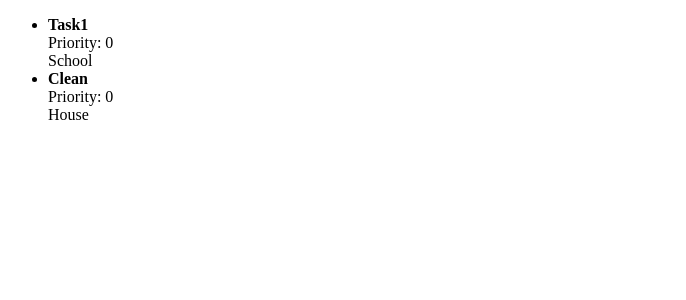
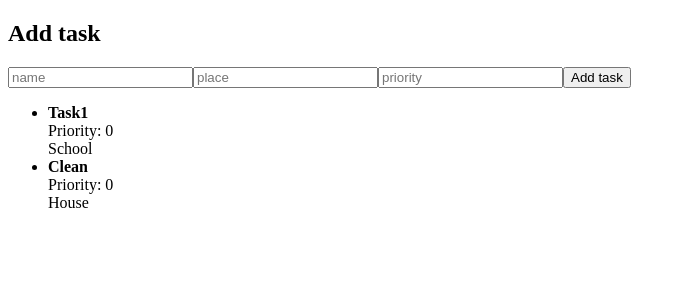
Before and after one commit to arias-ds3/ReactTaskManager, a React (Create React App) app: page / in a window 1280 px wide. Shown: the top 300 px of the page, without its empty margins (0-686 px from the left). Built offline with nearby package versions, Linux system fonts and the light colour scheme.

Commit message:
add task form

```diff
--- a/src/App.js
+++ b/src/App.js
@@ -2,8 +2,11 @@ import './App.css';
 import { useState , useRef, useEffect } from 'react';
 
 function App() {
+  let [name, setName] = useState("")
+  let [place, setPlace] = useState("");
+  let [priority, setPriority] = useState(0);
 
-  let [task, setTask] = useState([
+  let [task, setTasks] = useState([
     {
       name: "Task1",
       place: "School",
@@ -16,8 +19,23 @@ function App() {
     },
   ])
 
+let addTask = () => {
+  let newTask = {
+    name: name,
+      place: place,
+      priority: priority
+  }
+  setTasks([...task, newTask])
+}
+
   return (
     <div>
+      <h2>Add task</h2>
+      <input type="text" placeholder='name' onChange={(e) => { setName(e.currentTarget.value)}}></input>
+      <input type="text" placeholder='place' onChange={(e) => { setPlace(e.currentTarget.value)}}></input>
+      <input type="number" placeholder='priority' onChange={(e) => { setPriority(parseInt(e.currentTarget.value))}}></input>
+      <button onClick={addTask}>Add task</button>
+
         <ul>
         { task.map( t =>
           <li>
```
